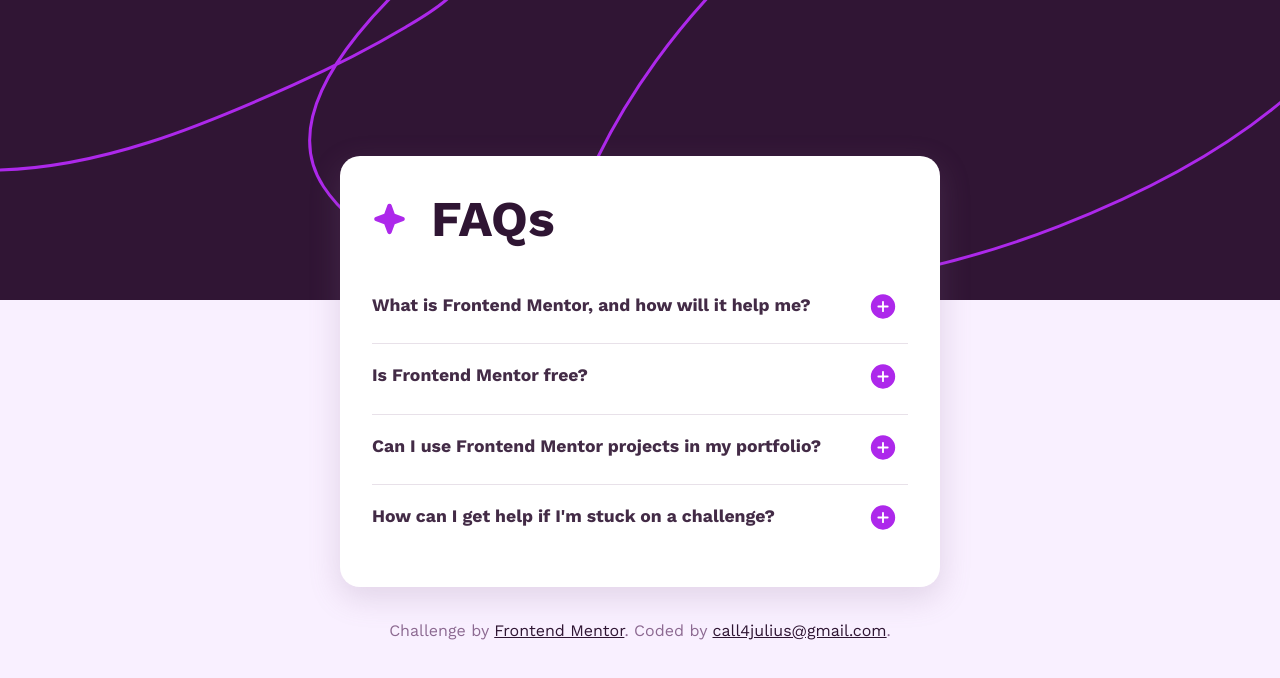
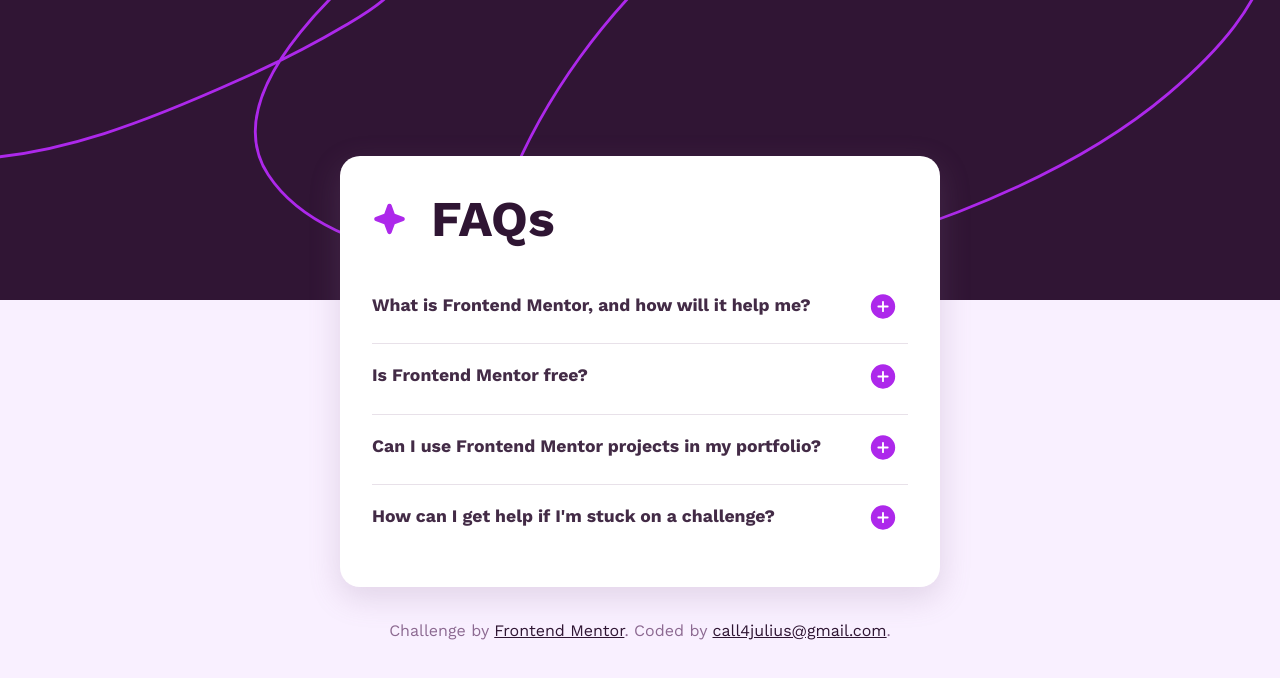
Before and after one commit to Call4julius/faq-accordion, a plain HTML site: page index.html in a window 1280 px wide. Drawn offline with Linux system fonts and the light colour scheme.

Commit message:
Update style.css

```diff
--- a/assets/css/style.css
+++ b/assets/css/style.css
@@ -118,6 +118,9 @@
   height: 25vh;
   background-color: var(--clr-primary);
   background-image: url("../images/background-pattern-mobile.svg");
+  background-repeat: no-repeat;
+  background-position: center;
+  background-size: cover;
 }
 
 .container {
@@ -195,6 +198,7 @@
 
 .hero__question--btn:is(:hover, :focus) .hero__question {
   color: #ad28eb;
+  transition: 0.75s;
 }
 
 .hero__answer {
```
